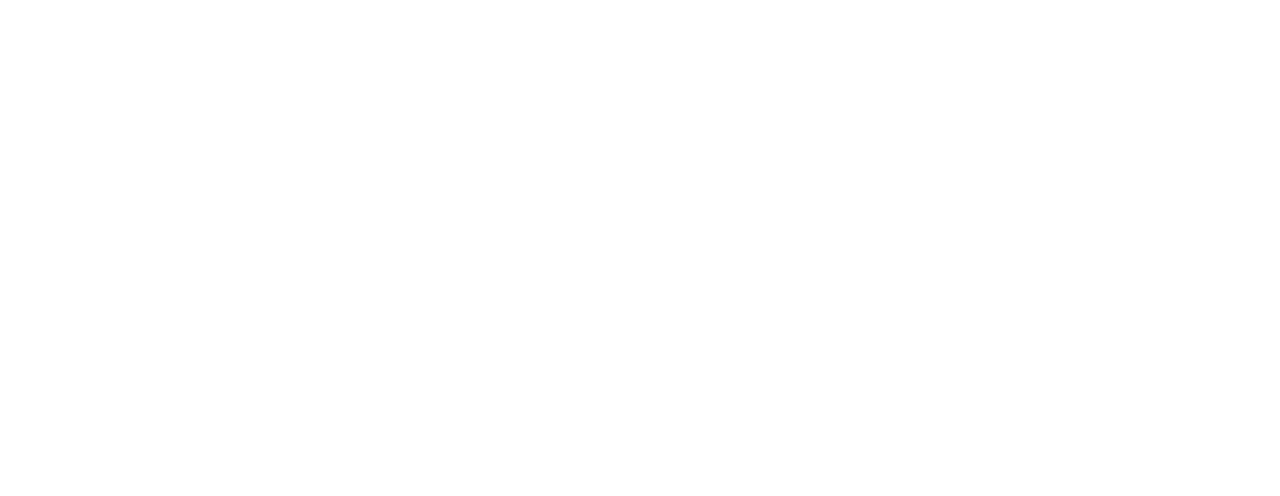
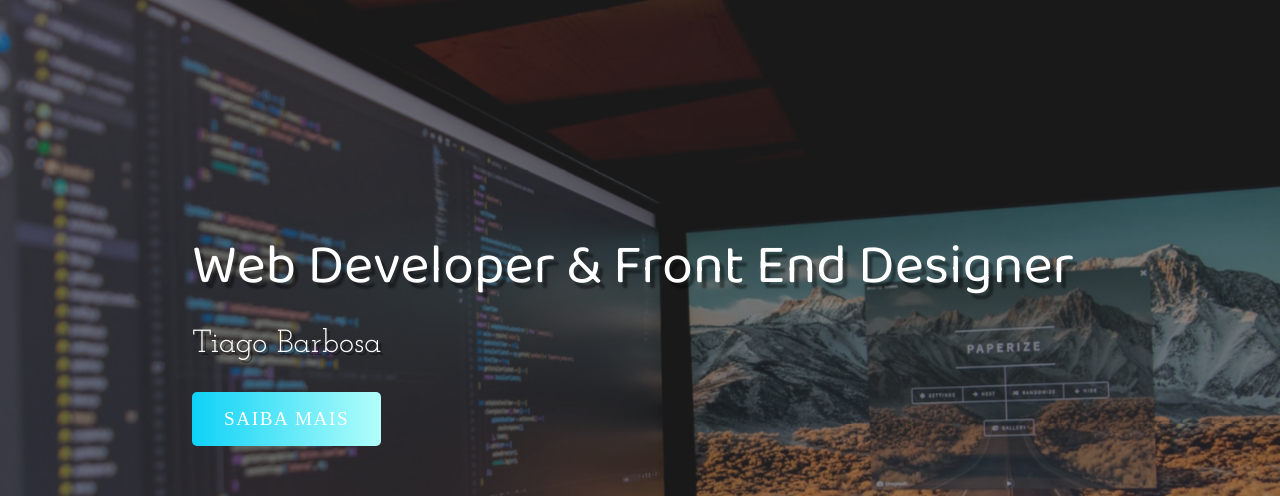
Before and after one commit to TiagoBarbosa88/potfolio, a plain HTML site: page index.html in a window 1280 px wide. Shown: the top 496 px of the page. Drawn offline with Linux system fonts and the light colour scheme; a web font is replaced by a local one.

Commit message:
:package: header

```diff
--- a/index.html
+++ b/index.html
@@ -4,11 +4,33 @@
     <meta charset="UTF-8">
     <meta http-equiv="X-UA-Compatible" content="IE=edge">
     <meta name="viewport" content="width=device-width, initial-scale=1.0">
+    <link rel="apple-touch-icon" sizes="180x180" href="imagens/apple-touch-icon.png">
+    <link rel="icon" type="image/png" sizes="32x32" href="imagens/favicon-32x32.png">
+    <link rel="icon" type="image/png" sizes="16x16" href="imagens/favicon-16x16.png">
+    <link rel="manifest" href="/site.webmanifest">
     <link rel="stylesheet" href="style.css">
 
     <title>Portfólio</title>
 </head>
 <body>
 
+    <div class="container">
+        <header>
+            <div class="img-wrapper">
+            <img src="imagens/bg.jpg" >
+            </div>
+            <div class="banner">
+
+                <h1>Web Developer & Front End Designer</h1>
+                <p> Tiago Barbosa</p>
+                <button>Saiba mais</button>
+
+            </div>
+
+        </header>
+
+
+    </div>
+
 </body>
 </html>
--- a/style.css
+++ b/style.css
@@ -1,3 +1,105 @@
 @import url('https://fonts.googleapis.com/css2?family=Baloo+Da+2:wght@400;500;600&family=Dancing+Script&family=IBM+Plex+Sans+Thai+Looped:wght@300&family=Josefin+Slab:ital,wght@0,200;0,300;0,400;0,500;1,200;1,400&family=Mulish:ital,wght@0,200;0,300;0,400;0,500;1,200;1,300&display=swap');
 
 @import url('https://cdn.es.gov.br/fonts/font-awesome/css/font-awesome.min.css');
+
+*{
+    margin: 0;
+    padding: 0;
+}
+
+header{
+    width: 100%;
+    height: 100vh;
+    overflow: hidden;
+    position: relative;
+}
+
+
+
+.img-wrapper{
+    width: 100%;
+    height: 100%;
+    overflow: hidden;
+    background-color: rgba(0, 0,0, 0.8);
+}
+
+.img-wrapper img{
+    width: 100%;
+    height: 100%;
+    object-fit: cover;
+    opacity: 0.5;
+    animation: zoom 25s;
+}
+
+@keyframes zoom {
+    0%{
+        transform: scale(1.3);
+    }
+
+    100%{
+        transform: scale(1);
+    }
+}
+
+.banner{
+    position: absolute;
+    top: 30%;
+    left: 15%;
+}
+
+.banner h1{
+    color: white;
+    font-size: 3.5rem;
+    font-family: "Baloo Da 2", serif;
+    font-weight: 200;
+    text-shadow: .3rem .4rem 2px rgba(0, 0, 0, .4);
+    line-height: 3.5rem;
+    margin-bottom: 2rem;
+    opacity: 0;
+    animation: moveBanner 1s 0.5s forwards;
+}
+
+.banner p{
+    font-family:"Josefin Slab", serif;
+    color: white;
+    font-size: 2rem;
+    text-shadow: .2rem .2rem rgba(0, 0, 0, .4);
+    margin-bottom: 2rem;
+    opacity: 0;
+    animation: moveBanner 1s 0.7s forwards;
+
+}
+
+.banner button{
+    font-family: "Muli", serif ;
+    color: white;
+    font-size: 1.2rem;
+    text-transform: uppercase;
+    letter-spacing: .1rem;
+    background-color: background: #B2FEFA;  /* fallback for old browsers */
+    background: -webkit-linear-gradient(to right, #0ED2F7, #B2FEFA);  /* Chrome 10-25, Safari 5.1-6 */
+    background: linear-gradient(to right, #0ED2F7, #B2FEFA); /* W3C, IE 10+/ Edge, Firefox 16+, Chrome 26+, Opera 12+, Safari 7+ */
+    padding: 1rem 2rem;
+    border: none;
+    border-radius: 5px;
+    cursor:pointer;
+    opacity: 0;
+    animation: moveBanner 1s 0.9s forwards;
+
+}
+
+.banner button:hover{
+    opacity: 0.8;
+
+}
+
+@keyframes moveBanner{
+    0%{
+        transform: translateY(10rem) rotateY(-30deg);
+    }
+    100%{
+        transition: translateY (1) rotateY(0);
+        opacity: 1;
+    }
+
+}
```
Also changed, not shown: imagens/android-chrome-192x192.png (renamed from android-chrome-192x192.png), imagens/android-chrome-512x512.png (renamed from android-chrome-512x512.png), imagens/apple-touch-icon.png (renamed from apple-touch-icon.png), imagens/bg.jpg (added), imagens/favicon-16x16.png (renamed from favicon-16x16.png), imagens/favicon-32x32.png (renamed from favicon-32x32.png), site.webmanifest, 1 other file.
